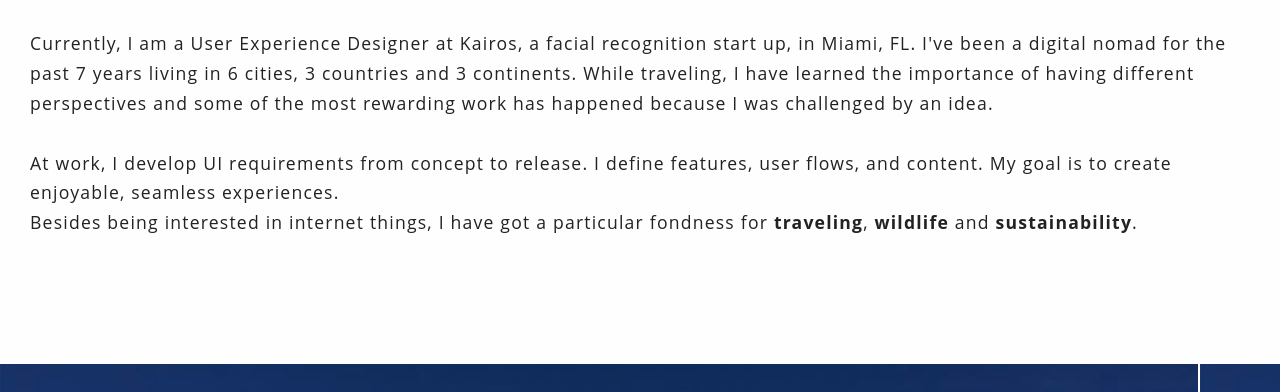
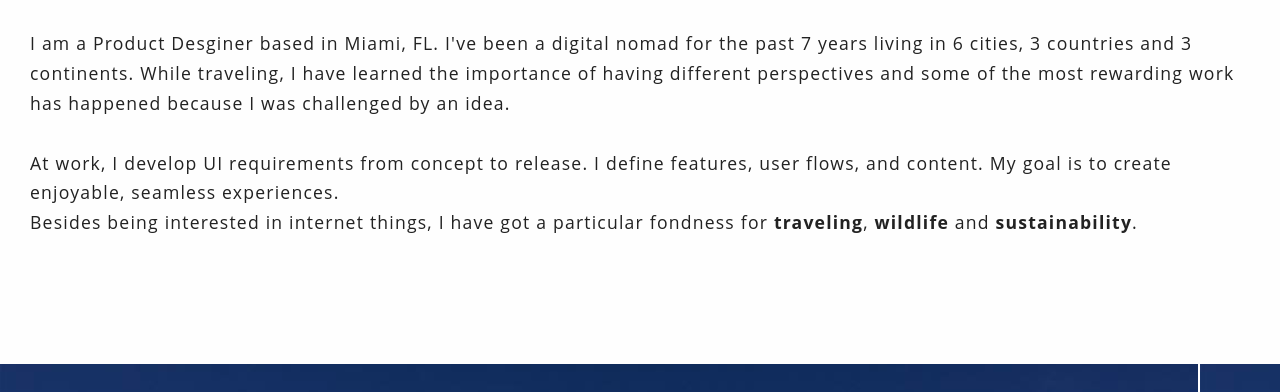
Before and after one commit to maitedalila/my-portfolio, a plain HTML site: page about.html in a window 1280 px wide. Shown: the part 408-800 px from the top of the page. Drawn offline with nearby package versions, Linux system fonts and the light colour scheme.

Commit message:
copy update

```diff
--- a/about.html
+++ b/about.html
@@ -48,7 +48,7 @@
 				</div>
 	  			<div class="small-12 medium-6 large-4 columns item">
 					<p>
-					Currently, I am a User Experience Designer at Kairos, a facial recognition start up, in Miami, FL.
+					I am a Product Desginer based in Miami, FL.
 
 					I've been a digital nomad for the past 7 years living in 6 cities, 3 countries and 3 continents. While traveling, I have learned the importance of having different perspectives and some of the most rewarding work has happened because I was challenged by an idea.
 					</p>
```
